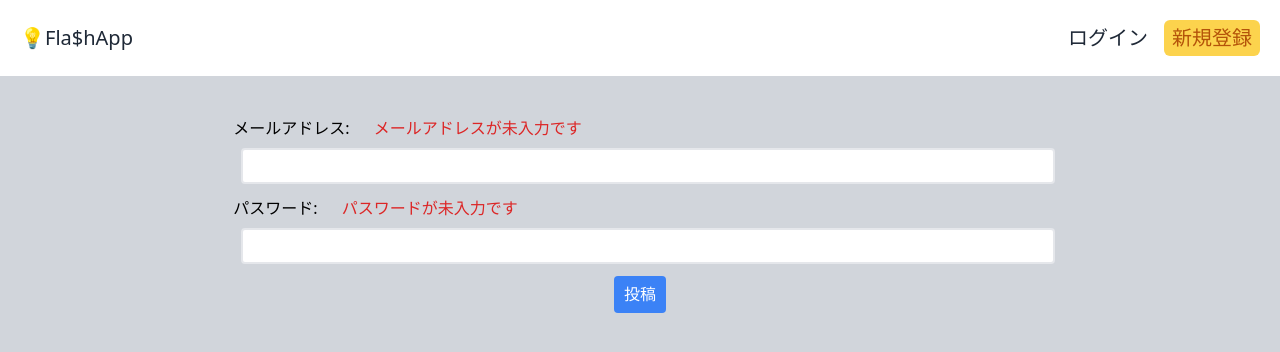
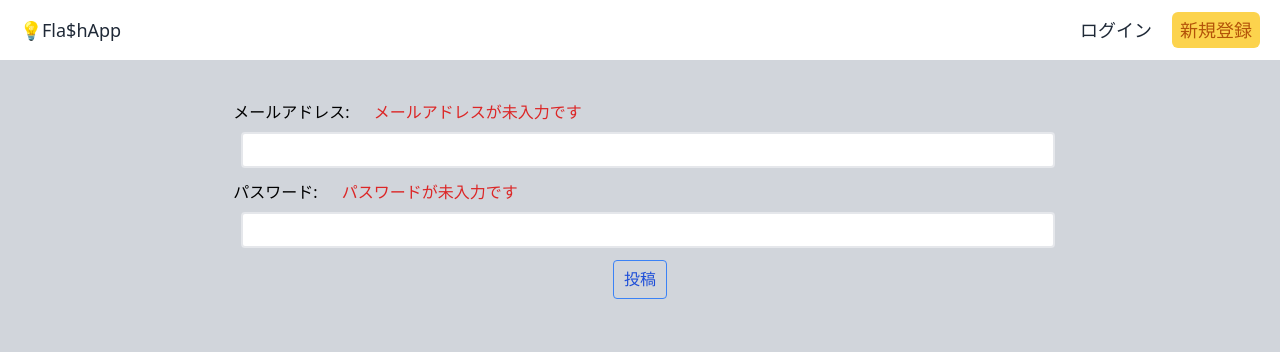
Before and after one commit to SkipEveryLunch/flashcards-vue3, a Vue app: page /login in a window 1280 px wide. Shown: the top 352 px of the page. Built offline with nearby package versions, Linux system fonts and the light colour scheme; no server answers; what vue3-click-away would draw is missing.

Commit message:
make Header smaller

```diff
--- a/src/components/Header/Header.vue
+++ b/src/components/Header/Header.vue
@@ -1,10 +1,10 @@
 <template>
   <nav
     data-testid="header"
-    class="flex justify-between px-3 text-xl text-gray-800 bg-white"
+    class="flex justify-between px-3 text-lg text-gray-800 bg-white"
   >
     <div class="flex space-x-1">
-      <div class="flex items-center px-2 py-5">
+      <div class="flex items-center px-2 py-3">
         <router-link to="/">
           <span>💡</span>
           <span>Fla$hApp</span>
@@ -12,8 +12,8 @@
       </div>
     </div>
     <div v-if="name.length === 0">
-      <div class="flex items-center px-2 py-5">
-        <router-link data-testid="login-link" to="/login" class="px-2 pr-4"
+      <div class="flex items-center px-2 py-3">
+        <router-link data-testid="login-link" to="/login" class="px-2 mr-3"
           >ログイン</router-link
         >
         <router-link
@@ -24,7 +24,7 @@
       </div>
     </div>
     <!-- <div v-else class="flex items-center"> -->
-    <div v-else class="relative flex items-center px-2 py-5">
+    <div v-else class="relative flex items-center px-2 py-3">
       <div
         class="flex"
         @click="() => toggleDropDown(!showDropDown)"
--- a/src/index.css
+++ b/src/index.css
@@ -8,7 +8,7 @@
     padding: 0.4rem 0.6rem 0.4rem 0.6rem;
   }
   .btn-primary {
-    @apply text-white bg-blue-500 hover:bg-blue-700;
+    @apply text-blue-700 bg-transparent border border-blue-500 hover:bg-gray-200;
   }
   .btn-sub {
     @apply text-blue-700 bg-transparent border border-blue-500 hover:bg-gray-200;
--- a/src/pages/SectionsPage/SectionsPage.vue
+++ b/src/pages/SectionsPage/SectionsPage.vue
@@ -53,7 +53,7 @@
         </li>
       </transition-group>
     </div>
-    <div v-else class="h-full">
+    <div v-else class="w-full h-full">
       <Spinner color="blue" />
     </div>
   </div>
```
